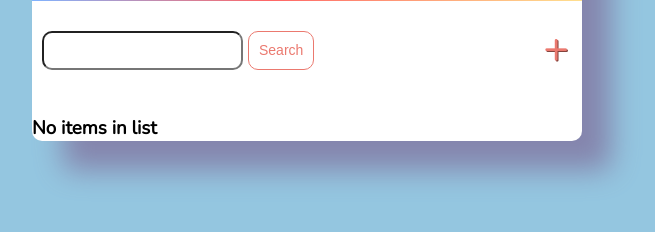
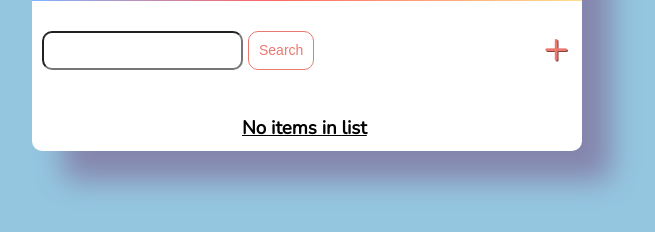
Before and after one commit to TaleeBarbieri/Django-To-Do, a Django app: page /task/1/ in a window 1280 px wide. Shown: the part 314-546 px from the top of the page, without its empty margins (333-988 px from the left). Run offline with Django 3.2, Linux system fonts and the light colour scheme; a user stored in the database is signed in; data comes from the database, SQL or seed files in the repository; both versions use the stored data as it was after the commit.

Commit message:
Small fixes

```diff
--- a/src/config/settings.py
+++ b/src/config/settings.py
@@ -11,7 +11,6 @@ https://docs.djangoproject.com/en/3.2/ref/settings/
 """
 import os
 from pathlib import Path
-from .environ import env
 
 # Build paths inside the project like this: BASE_DIR / 'subdir'.
 BASE_DIR = Path(__file__).resolve().parent.parent
--- a/src/static/main.css
+++ b/src/static/main.css
@@ -107,6 +107,13 @@ p{
     transform: scale(1.1);
 }
 
+.task-items-wrapper h3{
+
+    margin-left: 210px;
+    padding-bottom: 10px;
+    text-decoration: underline;
+}
+
 
 .task-title {
 
```
Also changed, not shown: src/config/environ.py (deleted, +0 -7 lines), src/db.sqlite3 (added), src/media/media/Logo2.png (deleted), src/media/media/Logo2_dV8itKb.png (deleted), src/media/media/Profile_Pic.jpg (deleted).
